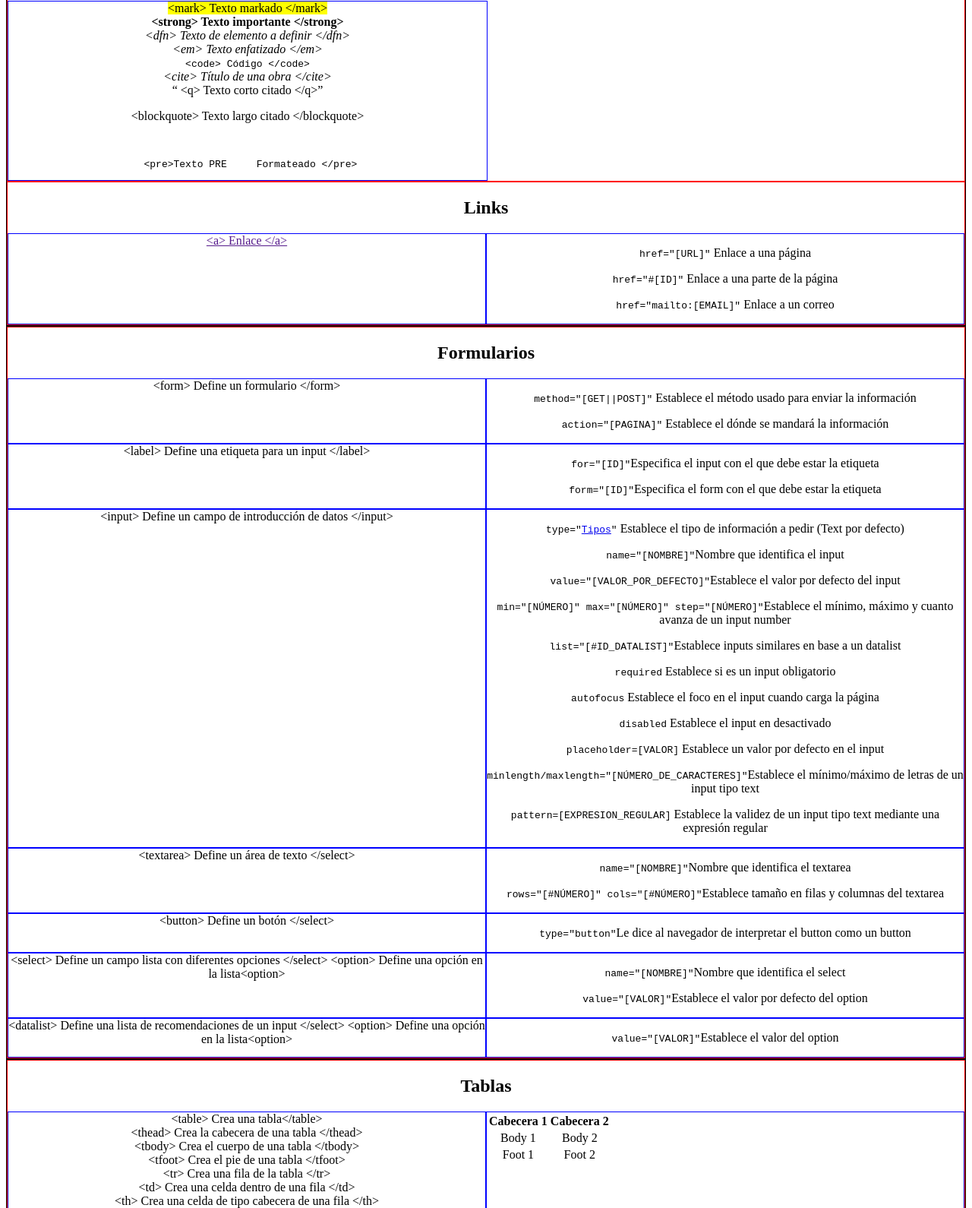
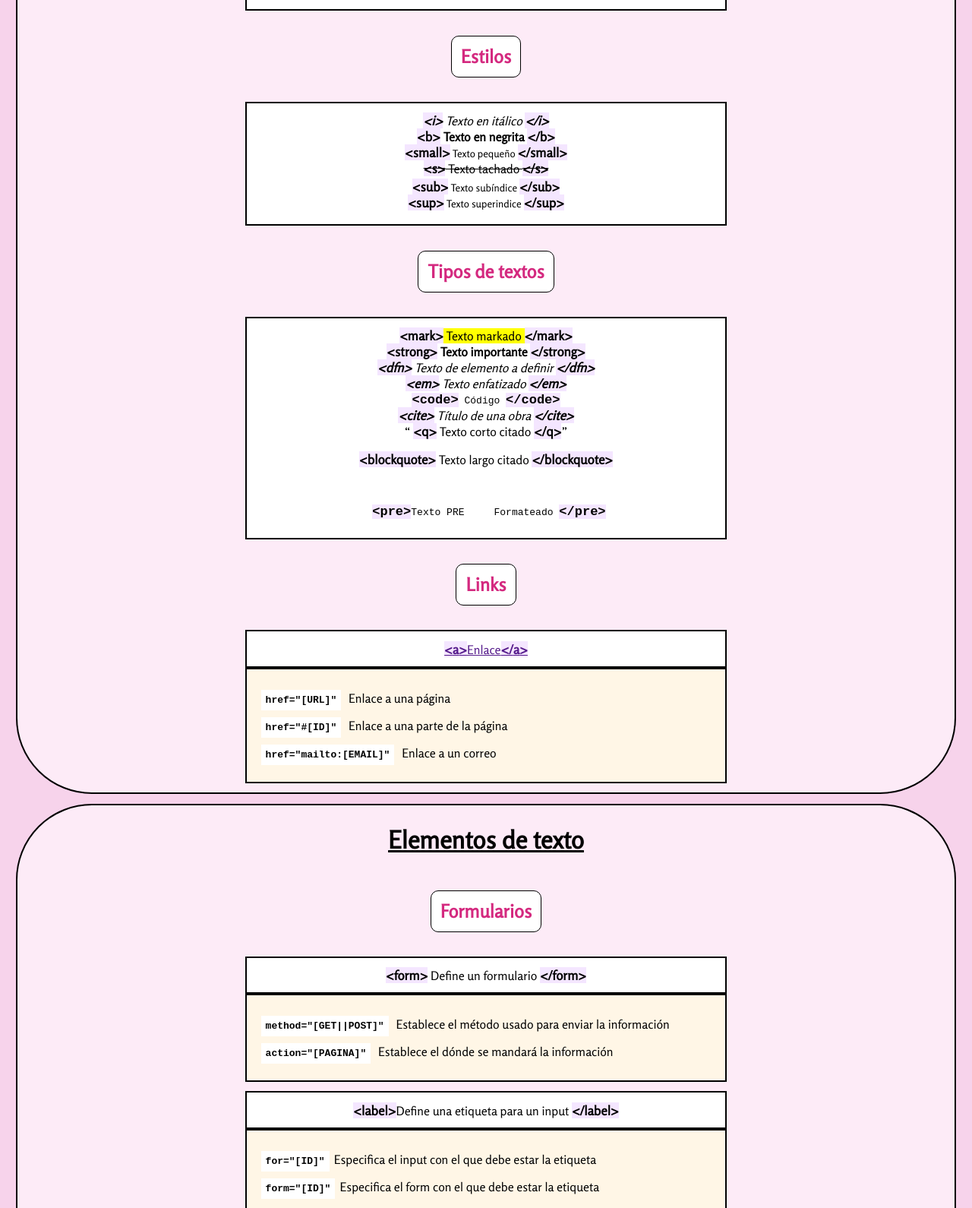
Before and after one commit to ATorada/CheatSheet_HTML5, a plain HTML site: page index.html in a window 1280 px wide. Shown: the part 1210-2800 px from the top of the page at 76% size. Drawn offline with Linux system fonts and the light colour scheme.

Commit message:
STYLE - Style Update

```diff
--- /dev/null
+++ b/css/style.css
@@ -0,0 +1,110 @@
+@font-face {
+    font-family: "Fuente";
+    src: url("fonts/Rosario-Regular.ttf");
+}
+
+body {
+    background-color: #f7d3eb;
+    font-family: "Fuente";
+}
+
+header h1,
+h2 {
+    display: inline-block;
+}
+
+section h1 {
+    font-size: 2em;
+    text-align: center;
+    text-decoration: underline;
+}
+
+.etiquetas h1 {
+    text-decoration: none;
+}
+
+section {
+    border: 1px solid black;
+    background-color: #FDEBF7;
+    margin: 1%;
+    border: 2px solid black;
+    border-radius: 100px;
+}
+
+article {
+    text-align: center;
+    margin: 1%;
+}
+
+article h2:not(.etiquetas>h2) {
+    background-color: white;
+    border: 1px solid black;
+    padding: 1%;
+    border-radius: 10px;
+    font-weight: bolder;
+    color: rgb(212, 41, 127);
+}
+
+.contenedor {
+    display: flexbox;
+    margin-top: 1%;
+    margin-bottom: 1%;
+}
+
+.atributos,
+.ejemplo,
+.etiquetas {
+    width: 50%;
+    margin-left: auto;
+    margin-right: auto;
+    padding: 1%;
+    background-color: #ffffff;
+    border: 2px solid black;
+}
+
+.ejemplo {
+    background-color: #e6ffff;
+}
+
+.atributos {
+    background-color: #fff6e6;
+    text-align: justify;
+}
+
+table,
+td {
+    margin-left: auto;
+    margin-right: auto;
+    border: 1px solid black;
+    background-color: white;
+}
+
+code:not(.etiquetas > code) {
+    font-weight: bold;
+    background-color: white;
+    padding: 1%;
+    margin: 1%;
+}
+
+
+code::after:not(.etiquetas>code) {
+    content: " → ";
+}
+
+span {
+    font-weight: bolder;
+    font-size: 17px;
+    background-color: #f4e6ff;
+}
+
+span::before {
+    content: "<";
+}
+
+span::after {
+    content: ">";
+}
+
+.cerrar::before {
+    content: "</";
+}
--- a/index.html
+++ b/index.html
@@ -6,7 +6,7 @@
     <meta http-equiv="X-UA-Compatible" content="IE=edge">
     <meta name="viewport" content="width=device-width, initial-scale=1.0">
     <title>CheatSheet</title>
-    <link rel="stylesheet" href="style.css">
+    <link rel="stylesheet" href="css/style.css">
 </head>
 
 <body>
@@ -16,34 +16,34 @@
     </header>
     <main>
         <section>
-            <h2>Elementos Básicos</h2>
+            <h1>Elementos Básicos</h1>
 
             <article>
                 <h2>Estructura</h2>
                 <div class="contenedor">
                     <div class="etiquetas">
-                        &lt;!DOCTYPE html&gt; Establece la interpretación del documento en HTML5<br>
-                        &lt;html&gt; Crea el documento HTML &lt;/html&gt; <br>
-                        &lt;head&gt; Establece el título u otra información que no se muestra &lt;/head&gt; <br>
-                        &lt;title&gt; Establece el título de la página &lt;/title&gt; <br>
-                        &lt;body&gt; Establece la parte visible del documento &lt;/body&gt; <br>
+                        <span>!DOCTYPE html</span> Establece la interpretación del documento en HTML5<br>
+                        <span>html</span> Crea el documento HTML <span class="cerrar">html</span> <br>
+                        <span>head</span> Establece el título u otra información que no se muestra <span
+                            class="cerrar">head</span> <br>
+                        <span>title</span> Establece el título de la página <span class="cerrar">title</span> <br>
+                        <span>body</span> Establece la parte visible del documento <span class="cerrar">body</span> <br>
                     </div>
                 </div>
             </article>
         </section>
         <section>
-            <h2>Elementos de texto</h2>
+            <h1>Elementos de texto</h1>
             <article>
                 <h2>Cabeceras</h2>
                 <div class="contenedor">
                     <div class="etiquetas">
-
-                        <h1> &lt;h1&gt; Cabecera 1 &lt;/h1&gt; </h1><br>
-                        <h2> &lt;h2&gt; Cabecera 2 &lt;/h2&gt; </h2><br>
-                        <h3> &lt;h3&gt; Cabecera 3 &lt;/h3&gt; </h3><br>
-                        <h4> &lt;h4&gt; Cabecera 4 &lt;/h4&gt; </h4><br>
-                        <h5> &lt;h5&gt; Cabecera 5 &lt;/h5&gt; </h5><br>
-                        <h6> &lt;h6&gt; Cabecera 6 &lt;/h6&gt; </h6><br>
+                        <h1> <span>h1</span> Cabecera 1 <span class="cerrar">h1</span> </h1><br>
+                        <h2> <span>h2</span> Cabecera 2 <span class="cerrar">h2</span> </h2><br>
+                        <h3> <span>h3</span> Cabecera 3 <span class="cerrar">h3</span> </h3><br>
+                        <h4> <span>h4</span> Cabecera 4 <span class="cerrar">h4</span> </h4><br>
+                        <h5> <span>h5</span> Cabecera 5 <span class="cerrar">h5</span> </h5><br>
+                        <h6> <span>h6</span> Cabecera 6 <span class="cerrar">h6</span> </h6><br>
                     </div>
                 </div>
             </article>
@@ -51,12 +51,12 @@
                 <h2>Estilos</h2>
                 <div class="contenedor">
                     <div class="etiquetas">
-                        <i> &lt;i&gt; Texto en itálico &lt;/i&gt;</i><br>
-                        <b> &lt;b&gt; Texto en negrita &lt;/b&gt;</b><br>
-                        <small> &lt;small&gt; Texto pequeño &lt;/small&gt;</small><br>
-                        <s> &lt;s&gt; Texto tachado &lt;/s&gt;</s><br>
-                        <sub> &lt;sub&gt; Texto subíndice &lt;/sub&gt;</sub><br>
-                        <sup> &lt;sup&gt; Texto superindice &lt;/sup&gt;</sup><br>
+                        <i> <span>i</span> Texto en itálico <span class="cerrar">i</span></i><br>
+                        <b> <span>b</span> Texto en negrita <span class="cerrar">b</span></b><br>
+                        <small> <span>small</span> Texto pequeño <span class="cerrar">small</span></small><br>
+                        <s> <span>s</span> Texto tachado <span class="cerrar">s</span></s><br>
+                        <sub> <span>sub</span> Texto subíndice <span class="cerrar">sub</span></sub><br>
+                        <sup> <span>sup</span> Texto superindice <span class="cerrar">sup</span></sup><br>
                     </div>
                 </div>
             </article>
@@ -65,15 +65,16 @@
                 <h2>Tipos de textos</h2>
                 <div class="contenedor">
                     <div class="etiquetas">
-                        <mark> &lt;mark&gt; Texto markado &lt;/mark&gt;</mark><br>
-                        <strong> &lt;strong&gt; Texto importante &lt;/strong&gt;</strong><br>
-                        <dfn> &lt;dfn&gt; Texto de elemento a definir &lt;/dfn&gt;</dfn><br>
-                        <em> &lt;em&gt; Texto enfatizado &lt;/em&gt;</em><br>
-                        <code>&lt;code&gt; Código &lt;/code&gt;</code><br>
-                        <cite> &lt;cite&gt; Título de una obra &lt;/cite&gt;</cite><br>
-                        <q> &lt;q&gt; Texto corto citado &lt;/q&gt;</q><br>
-                        <blockquote> &lt;blockquote&gt; Texto largo citado &lt;/blockquote&gt;</blockquote><br>
-                        <pre> &lt;pre&gt;Texto PRE     Formateado &lt;/pre&gt;</pre>
+                        <mark> <span>mark</span> Texto markado <span class="cerrar">mark</span></mark><br>
+                        <strong> <span>strong</span> Texto importante <span class="cerrar">strong</span></strong><br>
+                        <dfn> <span>dfn</span> Texto de elemento a definir <span class="cerrar">dfn</span></dfn><br>
+                        <em> <span>em</span> Texto enfatizado <span class="cerrar">em</span></em><br>
+                        <code><span>code</span> Código <span class="cerrar">code</span></code><br>
+                        <cite> <span>cite</span> Título de una obra <span class="cerrar">cite</span></cite><br>
+                        <q> <span>q</span> Texto corto citado <span class="cerrar">q</span></q><br>
+                        <blockquote> <span>blockquote</span> Texto largo citado <span class="cerrar">blockquote</span>
+                        </blockquote><br>
+                        <pre> <span>pre</span>Texto PRE     Formateado <span class="cerrar">pre</span></pre>
 
                     </div>
                 </div>
@@ -82,7 +83,7 @@
                 <h2>Links</h2>
                 <div class="contenedor">
                     <div class="etiquetas">
-                        <a href=""> &lt;a&gt; Enlace &lt;/a&gt;</a><br>
+                        <a href=""><span>a</span>Enlace<span class="cerrar">a</span></a><br>
                     </div>
                     <div class="atributos">
                         <p><code>href="[URL]"</code> Enlace a una página</p>
@@ -93,11 +94,12 @@
             </article>
         </section>
         <section>
+            <h1>Elementos de texto</h1>
             <article>
                 <h2>Formularios</h2>
                 <div class="contenedor">
                     <div class="etiquetas">
-                        &lt;form&gt; Define un formulario &lt;/form&gt;
+                        <span>form</span> Define un formulario <span class="cerrar">form</span>
                     </div>
                     <div class="atributos">
                         <p><code>method="[GET||POST]"</code> Establece el método usado para enviar la información</p>
@@ -106,7 +108,7 @@
                 </div>
                 <div class="contenedor">
                     <div class="etiquetas">
-                        &lt;label&gt; Define una etiqueta para un input &lt;/label&gt;
+                        <span>label</span>Define una etiqueta para un input <span class="cerrar">label</span>
                     </div>
                     <div class="atributos">
                         <p><code>for="[ID]"</code>Especifica el input con el que debe estar la etiqueta</p>
@@ -115,7 +117,7 @@
                 </div>
                 <div class="contenedor">
                     <div class="etiquetas">
-                        &lt;input&gt; Define un campo de introducción de datos &lt;/input&gt;
+                        <span>input</span> Define un campo de introducción de datos <span class="cerrar">input</span>
                     </div>
                     <div class="atributos">
                         <p><code>type="<a href="https://www.w3schools.com/tags/tag_input.asp">Tipos</a>"</code>
@@ -163,16 +165,17 @@
                 </div>
                 <div class="contenedor">
                     <div class="etiquetas">
-                        &lt;textarea&gt; Define un área de texto &lt;/select&gt;
+                        <span>textarea</span>Define un área de texto<span class="cerrar">textarea</span>
                     </div>
                     <div class="atributos">
                         <p><code>name="[NOMBRE]"</code>Nombre que identifica el textarea</p>
-                        <p><code>rows="[#NÚMERO]" cols="[#NÚMERO]"</code>Establece tamaño en filas y columnas del textarea</p>
+                        <p><code>rows="[#NÚMERO]" cols="[#NÚMERO]"</code>Establece tamaño en filas y columnas del
+                            textarea</p>
                     </div>
                 </div>
                 <div class="contenedor">
                     <div class="etiquetas">
-                        &lt;button&gt; Define un botón &lt;/select&gt;
+                        <span>button</span>Define un botón<span class="cerrar">button</span>
                     </div>
                     <div class="atributos">
                         <p><code>type="button"</code>Le dice al navegador de interpretar el button como un button</p>
@@ -180,8 +183,9 @@
                 </div>
                 <div class="contenedor">
                     <div class="etiquetas">
-                        &lt;select&gt; Define un campo lista con diferentes opciones &lt;/select&gt;
-                        &lt;option&gt; Define una opción en la lista&lt;option&gt;
+                        <span>select</span> Define un campo lista con diferentes opciones <span
+                            class="cerrar">select</span><br>
+                        <span>option</span> Define una opción en la lista <span class="cerrar">option</span><br>
                     </div>
                     <div class="atributos">
                         <p><code>name="[NOMBRE]"</code>Nombre que identifica el select</p>
@@ -190,8 +194,9 @@
                 </div>
                 <div class="contenedor">
                     <div class="etiquetas">
-                        &lt;datalist&gt; Define una lista de recomendaciones de un input &lt;/select&gt;
-                        &lt;option&gt; Define una opción en la lista&lt;option&gt;
+                        <span>datalist</span> Define una lista de recomendaciones de un input <span
+                            class="cerrar">datalist</span> <br>
+                        <span>option</span> Define una opción en la lista <span class="cerrar">option</span> <br>
                     </div>
                     <div class="atributos">
                         <p><code>value="[VALOR]"</code>Establece el valor del option</p>
@@ -204,13 +209,13 @@
                 <h2>Tablas</h2>
                 <div class="contenedor">
                     <div class="etiquetas">
-                        &lt;table&gt; Crea una tabla&lt;/table&gt;<br>
-                        &lt;thead&gt; Crea la cabecera de una tabla &lt;/thead&gt; <br>
-                        &lt;tbody&gt; Crea el cuerpo de una tabla &lt;/tbody&gt; <br>
-                        &lt;tfoot&gt; Crea el pie de una tabla &lt;/tfoot&gt; <br>
-                        &lt;tr&gt; Crea una fila de la tabla &lt;/tr&gt; <br>
-                        &lt;td&gt; Crea una celda dentro de una fila &lt;/td&gt; <br>
-                        &lt;th&gt; Crea una celda de tipo cabecera de una fila &lt;/th&gt; <br>
+                        <span>table</span> Crea una tabla <span class="cerrar">table</span><br>
+                        <span>thead</span> Crea la cabecera de una tabla <span class="cerrar">thead</span> <br>
+                        <span>tbody</span> Crea el cuerpo de una tabla <span class="cerrar">tbody</span> <br>
+                        <span>tfoot</span> Crea el pie de una tabla <span class="cerrar">tfoot</span> <br>
+                        <span>tr</span> Crea una fila de la tabla <span class="cerrar">tr</span> <br>
+                        <span>td</span> Crea una celda dentro de una fila <span class="cerrar">td</span> <br>
+                        <span>th</span> Crea una celda de tipo cabecera de una fila <span class="cerrar">th</span> <br>
                     </div>
                     <div class="ejemplo">
                         <table>
@@ -242,9 +247,9 @@
                 <h2>Listas</h2>
                 <div class="contenedor">
                     <div class="etiquetas">
-                        &lt;ul&gt; Crea una lista desordenada &lt;/ul&gt;<br>
-                        &lt;ol&gt; Crea una lista ordenada &lt;/ol&gt; <br>
-                        &lt;li&gt; Crea un elemento dentro de una lista &lt;/li&gt; <br>
+                        <span>ul</span> Crea una lista desordenada <span class="cerrar">ul</span><br>
+                        <span>ol</span> Crea una lista ordenada <span class="cerrar">ol</span> <br>
+                        <span>li</span> Crea un elemento dentro de una lista <span class="cerrar">li</span> <br>
                     </div>
                     <div class="ejemplo">
                         <p>Lista ordenada</p>
--- a/style.css
+++ /dev/null
@@ -1,35 +0,0 @@
-header h1,h2 {
-    display: inline-block;
-}
-
-section h1 {
-    font-size: 2em;
-}
-
-section {
-    border: 1px solid black;
-}
-
-article {
-    border: 1px solid red;
-    text-align: center;
-}
-
-.contenedor {
-    display: flex;
-}
-
-.etiquetas {
-    border: 1px solid blue;
-    width: 50%;
-}
-
-.atributos {
-    border: 1px solid blue;
-    width: 50%;
-}
-
-.ejemplo {
-    border: 1px solid blue;
-    width: 50%;
-}
```
Also changed, not shown: css/fonts/Rosario-Regular.ttf (added).
